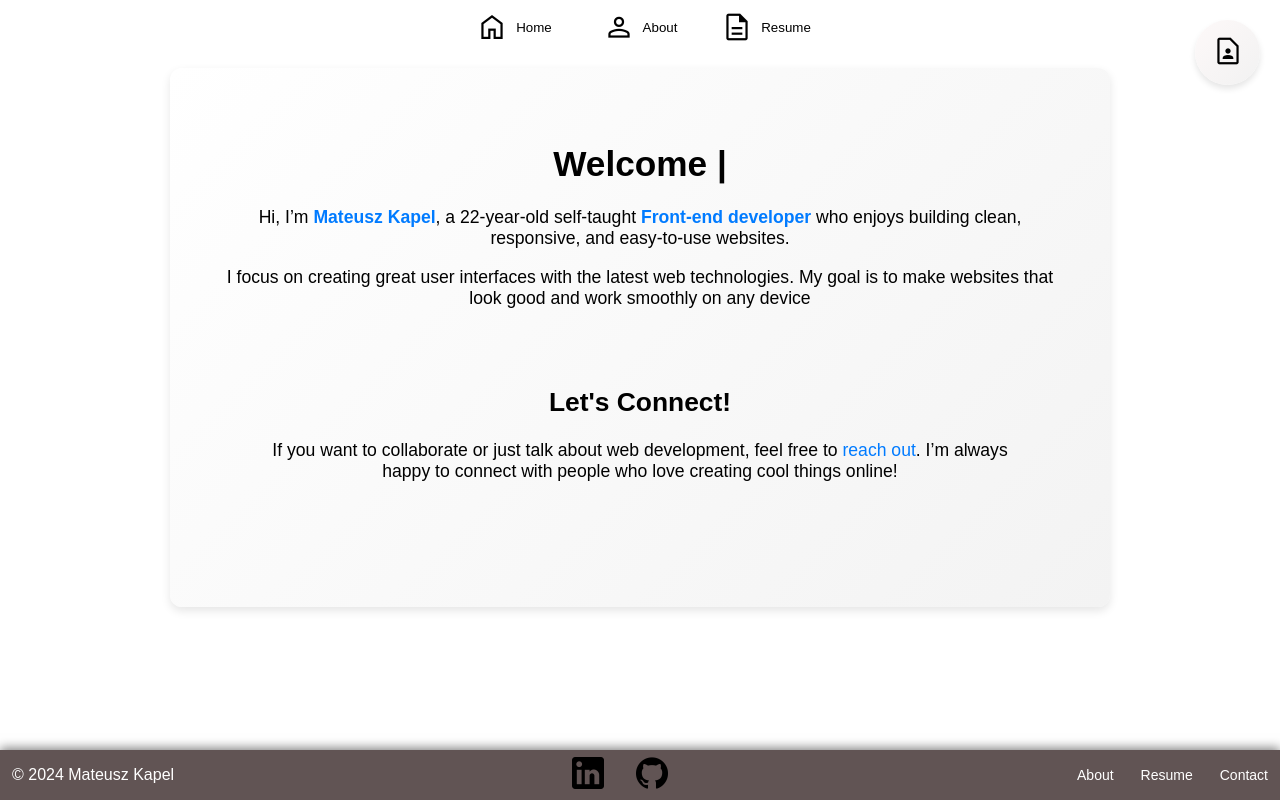
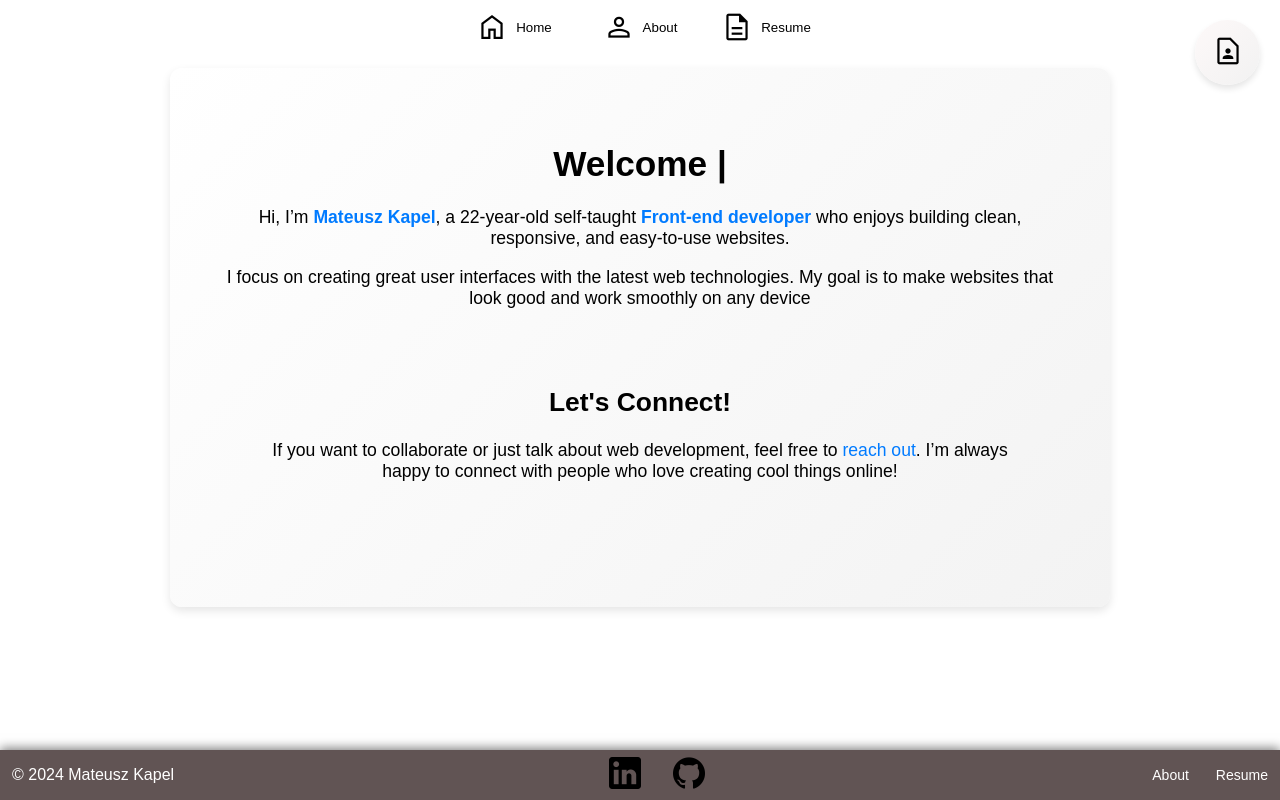
Before and after one commit to doubbtx/portfolio-mateusz, a React (Vite) app: page /#/home in a window 1280 px wide. Built offline with nearby package versions, Linux system fonts and the light colour scheme.

Commit message:
add: deleted contact

```diff
--- a/src/App.jsx
+++ b/src/App.jsx
@@ -139,9 +139,6 @@ function App() {
             <li>
               <Link to="/resume" onClick={handleLinkClick}>Resume</Link>
             </li>
-            <li>
-              <Link to="/contact" onClick={handleLinkClick}>Contact</Link>
-            </li>
           </ul>
         </div>
       </footer>
```
Also changed, not shown: 1 other file (tests, documents, lock files or other folders).
